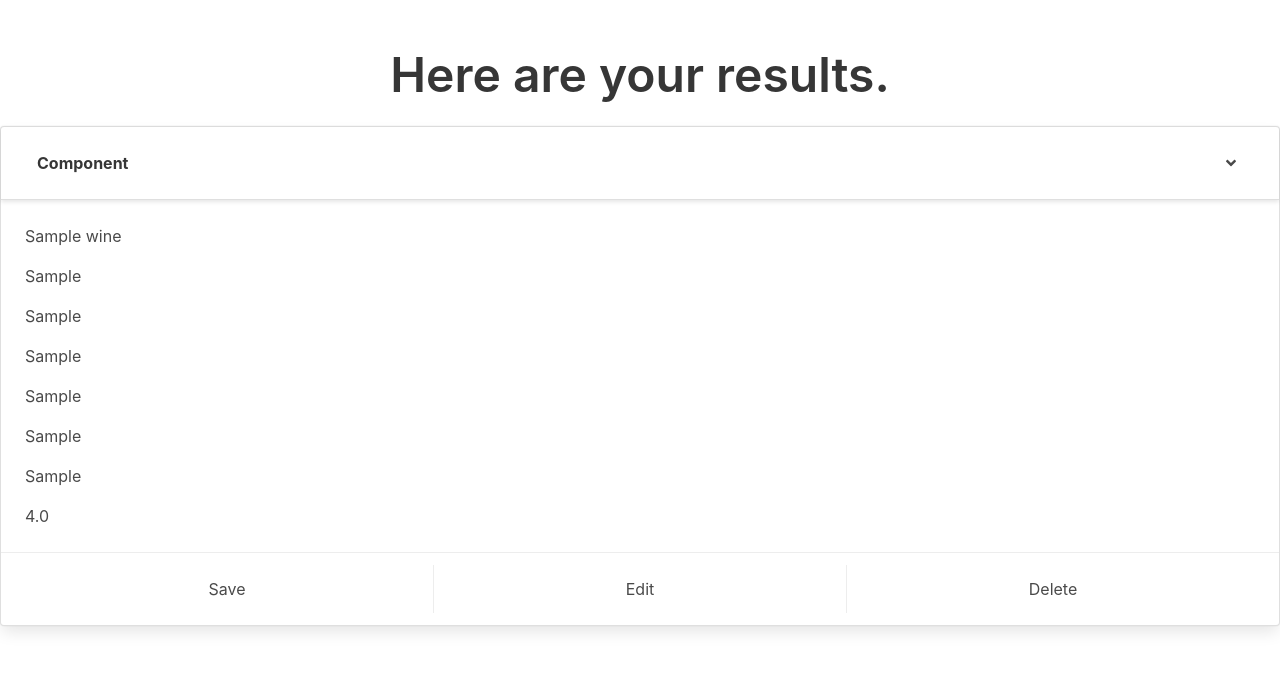
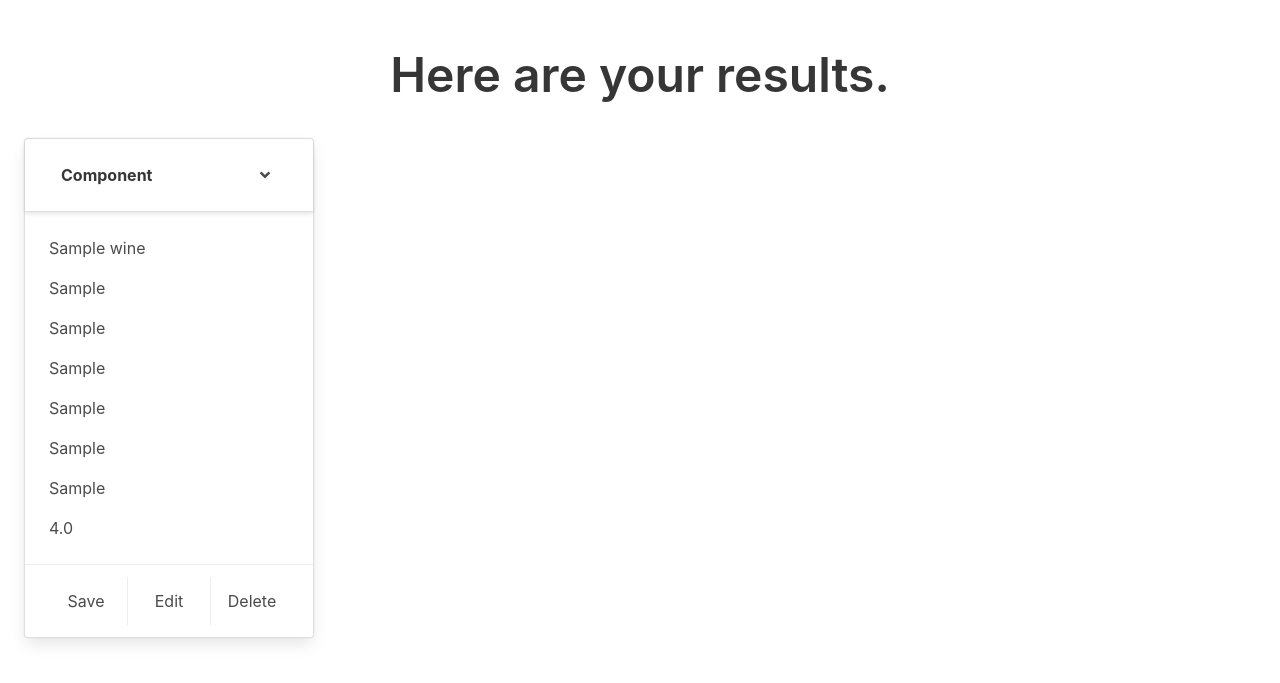
Before and after one commit to LouisGaravaglia/IPAz, a Flask app: template templates/wine_results.html in a window 1280 px wide. Shown: the part 72-755 px from the top of the page. Run offline with Flask 2, Linux system fonts and the light colour scheme; the template is opened without the code that fills it: values that come from a table or form of the project are taken from there, others are empty; tables that the repository leaves empty hold one stand-in row (values such as "Sample post"); parts of the project's set-up code (start-up, migrations or seed data) failed here and were passed over; some libraries are stand-ins or nearby versions.

Commit message:
updated cards for wine results

```diff
--- a/app.py
+++ b/app.py
@@ -739,7 +739,6 @@ def show_exact_wine_results():
             all_wine.append(result)
 
 
-
     # import pdb
     # pdb.set_trace()
     return render_template("wine_results.html", wines=all_wine)
--- a/templates/combined_only.html
+++ b/templates/combined_only.html
@@ -19,7 +19,7 @@
 
 <div class="has-text-centered" id="combined-varietals">
   <h2 class="subtitle has-text-centered mt-6">Return wines made with ONLY and EXACTLY these varietals.</h2>
-<a href="/show_combined_question" id="combined-question" class="button is-success is-outlined combined-varietals">
+<a href="/show_exact_results" id="combined-question" class="button is-success is-outlined combined-varietals">
     <span class="icon is-small">
       <i class="fas fa-check"></i>
     </span>
--- a/templates/wine_results.html
+++ b/templates/wine_results.html
@@ -5,9 +5,11 @@
 
 {% block content %}
 
+  <h1 class="title is-1 has-text-centered mt-6">Here are your results.</h1>
+<div class="columns is-multiline my-3 mx-3">
 {% for wine in wines%}
-  <h1 class="title is-1 has-text-centered mt-6">Here are your results.</h1>
 
+<div class="column is-one-quarter">
   <div class="has-text-centered">
   </div>
 
@@ -41,7 +43,8 @@
     <a href="#" class="card-footer-item">Delete</a>
   </footer>
 </div>
+</div>
 {% endfor %}
-
+</div>
 
 {% endblock %}
```
